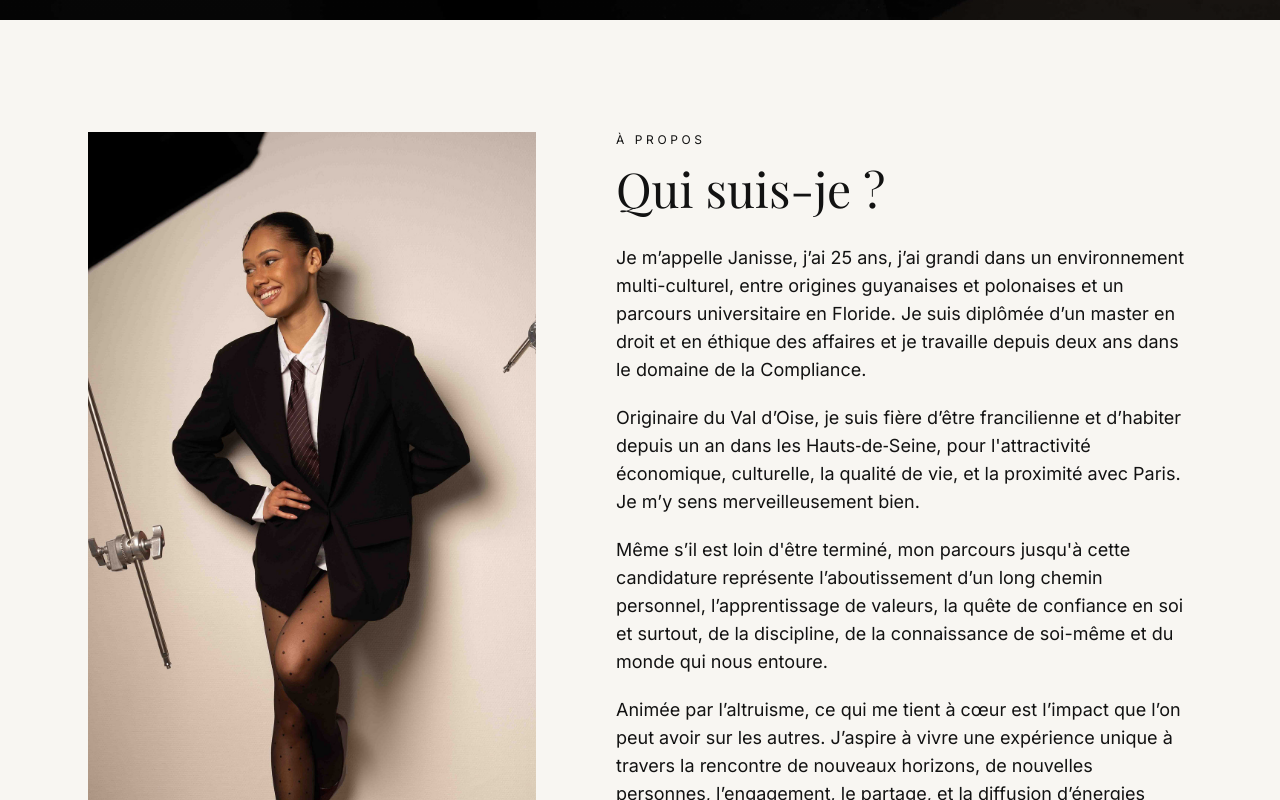
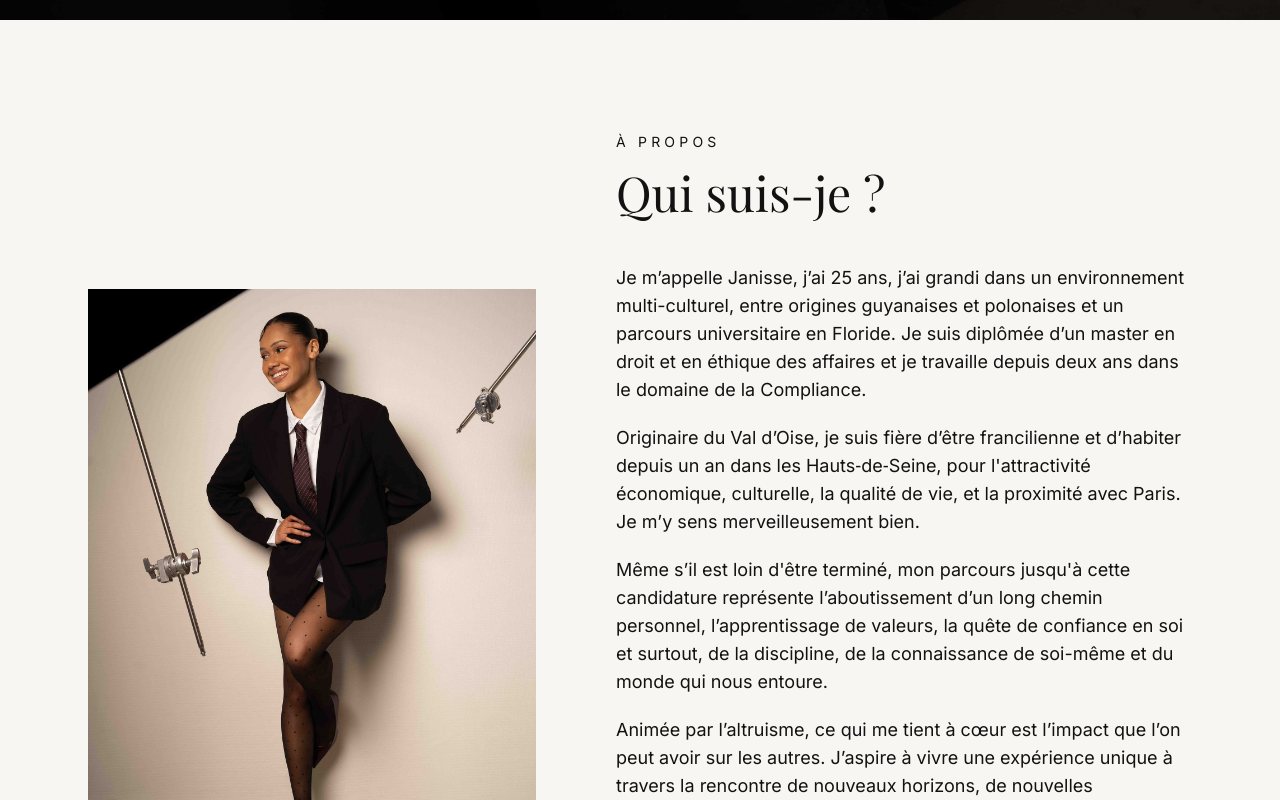
Before and after one commit to Yawleen/janisse-constable-website, a Next.js app: page / in a window 1280 px wide. Shown: the part 780-1580 px from the top of the page. Built offline with nearby package versions, Linux system fonts and the light colour scheme.

Commit message:
style: update CSS in About section

```diff
--- a/app/globals.css
+++ b/app/globals.css
@@ -57,7 +57,7 @@
   }
 
   h2 {
-    @apply text-4xl md:text-5xl mb-8;
+    @apply text-4xl md:text-5xl mb-10 md:mb-12;
   }
 
   p {
@@ -98,6 +98,12 @@
   .image-overlay-dark {
     @apply absolute size-full inset-0 bg-linear-to-t from-black/50 to-transparent z-0;
   }
+
+  /* Subtitle */
+
+  .subtitle {
+    @apply text-xs md:text-sm tracking-[0.3em] uppercase mb-4;
+  }
 }
 
 
--- a/components/sections/About.tsx
+++ b/components/sections/About.tsx
@@ -3,7 +3,7 @@ import Image from 'next/image';
 const About = () => {
   return (
     <section className="flex flex-col gap-10 md:flex-row md:justify-center md:gap-20">
-      <div className="relative w-full self-center max-w-md aspect-3/4 md:min-w-sm md:self-auto">
+      <div className="relative w-full self-center max-w-md aspect-3/4 md:min-w-sm">
         <Image
           src="/images/who-i-am.jpg"
           fill
@@ -13,7 +13,7 @@ const About = () => {
         />
       </div>
       <div className="max-w-xl">
-        <p className="text-xs tracking-[0.3em] uppercase mb-4">À propos</p>
+        <p className="subtitle">À propos</p>
         <h2>Qui suis-je ?</h2>
         <div className="space-y-5">
           <p>
@@ -25,9 +25,9 @@ const About = () => {
           </p>
           <p>
             Originaire du Val d’Oise, je suis fière d’être francilienne et
-            d’habiter depuis un an dans les Hauts‑de‑Seine, pour l&apos;attractivité
-            économique, culturelle, la qualité de vie, et la proximité avec
-            Paris. Je m’y sens merveilleusement bien.
+            d’habiter depuis un an dans les Hauts‑de‑Seine, pour
+            l&apos;attractivité économique, culturelle, la qualité de vie, et la
+            proximité avec Paris. Je m’y sens merveilleusement bien.
           </p>
           <p>
             Même s’il est loin d&apos;être terminé, mon parcours jusqu&apos;à
```
